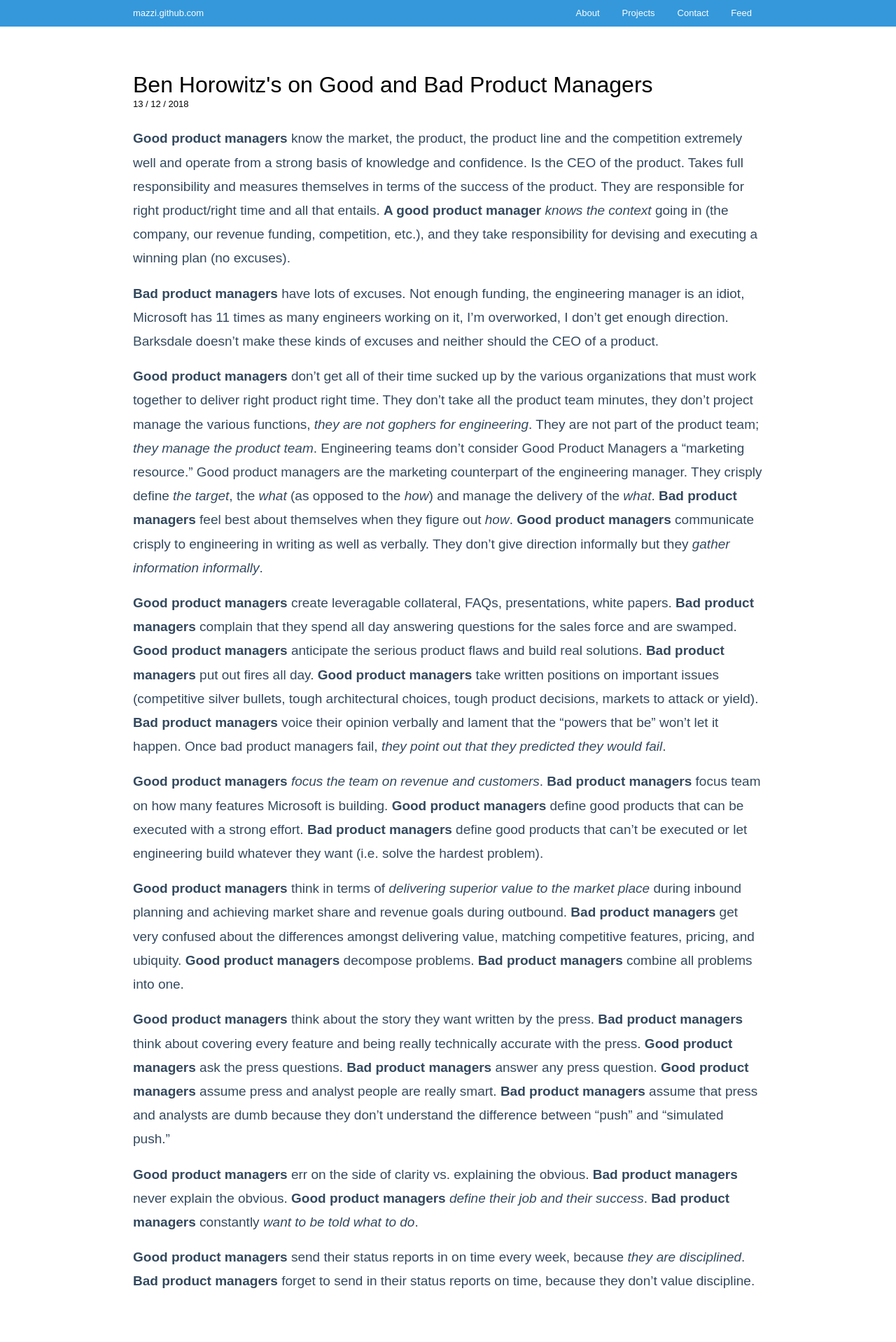
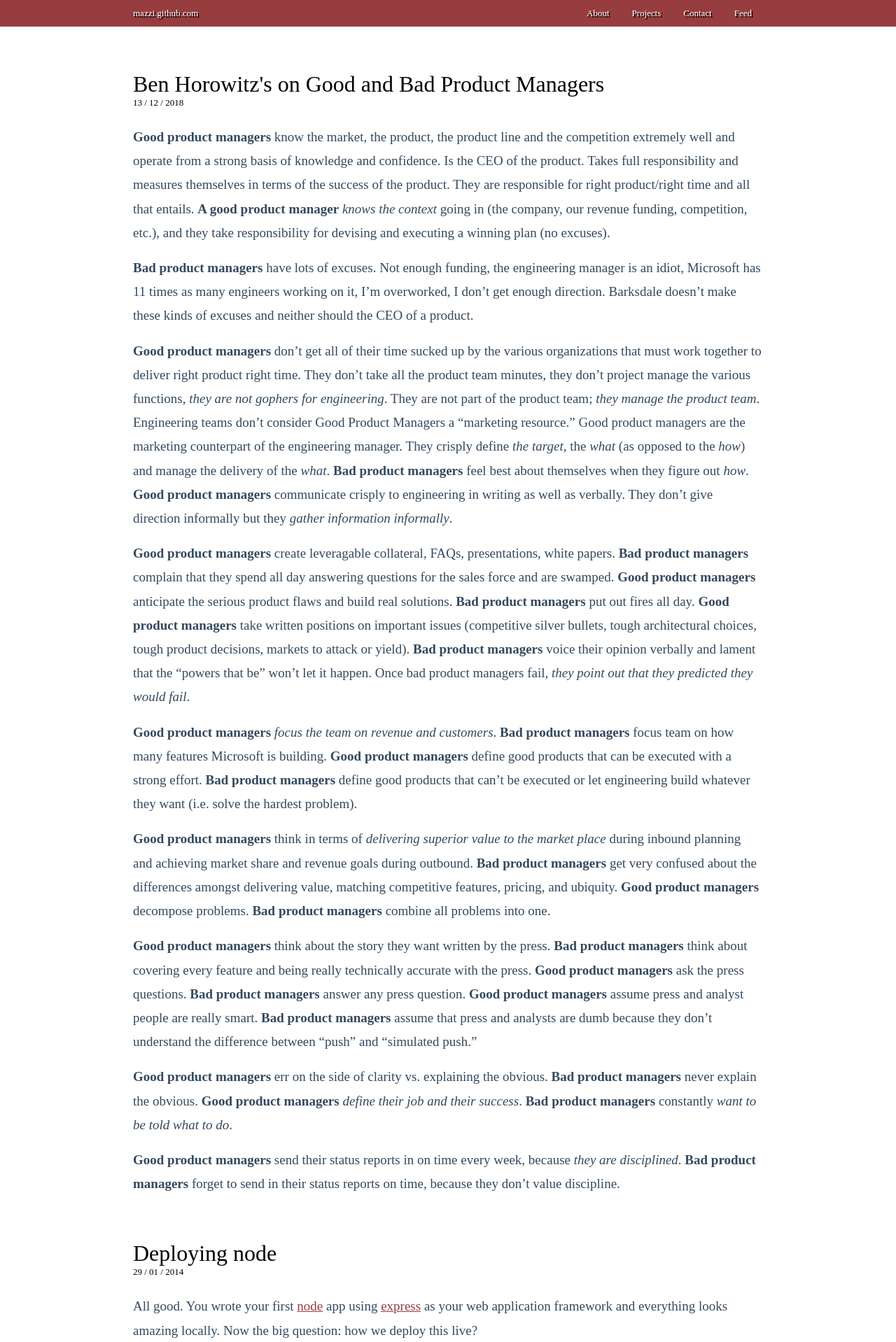
Before and after one commit to mazzi/mazzi.github.com, a Jekyll site: the page built from index.html, in a window 1280 px wide. Shown: the top 1918 px of the page at 70% size. Built offline with Jekyll 4.4.1, drawn with Linux system fonts in a browser that asks for light colours; the list of posts is cut into pages by our own code.

Commit message:
[styles] Main color, hyperlinks and font.

```diff
--- a/styles/screen.css
+++ b/styles/screen.css
@@ -1,4 +1,4 @@
-@import   url(http://fonts.googleapis.com/css?family=Lato:400,700,900,400italic);
+@import   url(https://fonts.googleapis.com/css?family=Noto+Serif+SC);
 
 * {
 	margin: 0;
@@ -8,13 +8,13 @@
 body {
 	background: #FDFDFD;
 	color: #34495E;
-	font: 14px/1.231 "Lato", sans-serif;
-	font-family: 'Merriweather Sans', sans-serif;
+	font: 14px/1.231;
+	font-family: 'Noto Serif SC', serif;
 	font-size: 19px;
 }
 
 a {
-	color: #3498DB;
+	color: #973C3F;
 	text-decoration: underline;
 }
 
@@ -25,7 +25,7 @@ a:hover {
 
 /****** Header ******/
 div#top {
-	background: #3498DB;
+	background: #973C3F;
 	border-bottom: 1px #aaa;
 	font-size: 13px;
 	line-height: 2em;
@@ -34,6 +34,7 @@ div#top {
 div#top a {
 	text-decoration: none;
 	color: #FDFDFD;
+	text-shadow: 2px 2px #000;
 }
 
 div#top h1 {
@@ -101,7 +102,7 @@ div#content h2 a {
 }
 
 div#content h2 a:hover {
-	color: #1B76AC;
+	color: #973C3F;
 }
 
 div#content h2 span.date {
@@ -237,7 +238,7 @@ div#content div.pagination span a {
 	color: #000;
 }
 div#content div.pagination span a:hover {
-	background: #1B76AC;
+	background: #973C3F;
 	color: #fff;
 }
 
```
